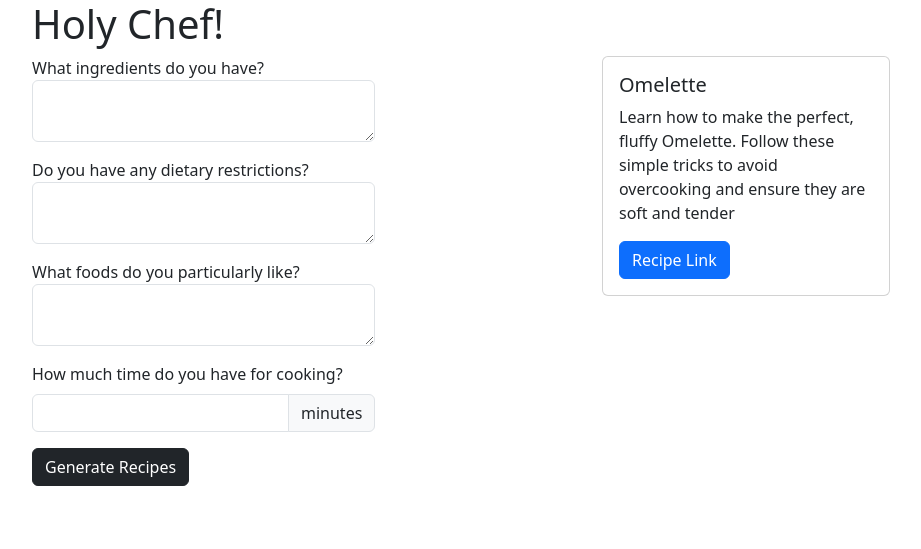
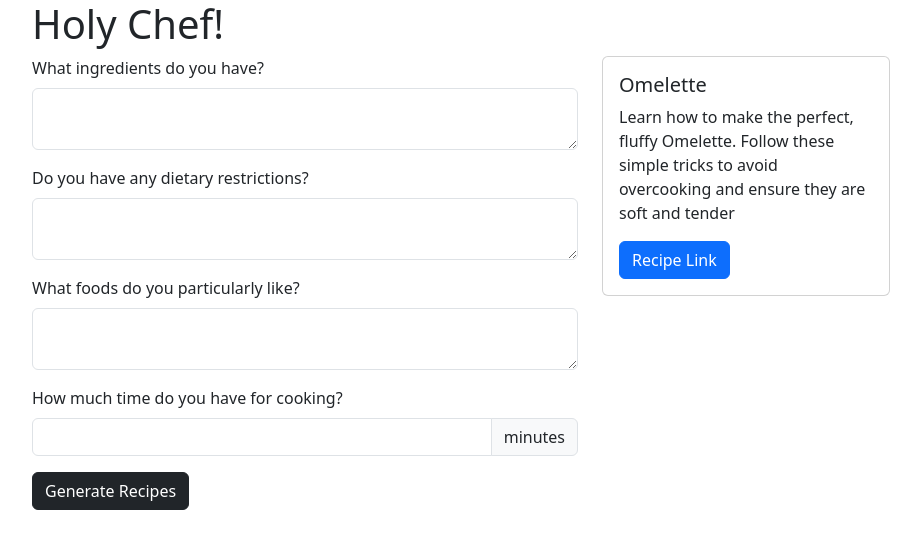
Before and after one commit to szokeasaurusrex/holy-chef, a Flask app: page / in a window 1280 px wide. Shown: the top 549 px of the page, without its empty margins (50-971 px from the left). Run offline with Flask 2, Linux system fonts and the light colour scheme.

Commit message:
Full width textareas

```diff
--- a/templates/index.html
+++ b/templates/index.html
@@ -15,20 +15,20 @@
         <h1>Holy Chef!</h1>
         <div class="row">
             <div class="col-md-6">
-                <label class="form-label">What ingredients do you have?</span>
-                <div class="mb-3 input-group">
+                <label class="form-label">What ingredients do you have?</label>
+                <div class="w-100 mb-3 input-group">
+                    <textarea class="w-100 form-control"></textarea>
+                </div>
+                <label class="form-label">Do you have any dietary restrictions?</label>
+                <div class="w-100 mb-3 input-group">
                     <textarea class="form-control"></textarea>
                 </div>
-                <label class="form-label">Do you have any dietary restrictions?</span>
-                <div class="mb-3 input-group">
-                    <textarea class="form-control"></textarea>
-                </div>
-                <label class="form-label">What foods do you particularly like?</span>
-                <div class="mb-3 input-group">
+                <label class="form-label">What foods do you particularly like?</label>
+                <div class="w-100 mb-3 input-group">
                     <textarea class="form-control"></textarea>
                 </div>
                 <label class="form-label">How much time do you have for cooking?</label>
-                <div class="mb-3 input-group">
+                <div class="mb-3 w-100 input-group">
                     <input type="text" class="form-control"></input>
                     <span class="input-group-text">minutes</span>
                 </div>
```
